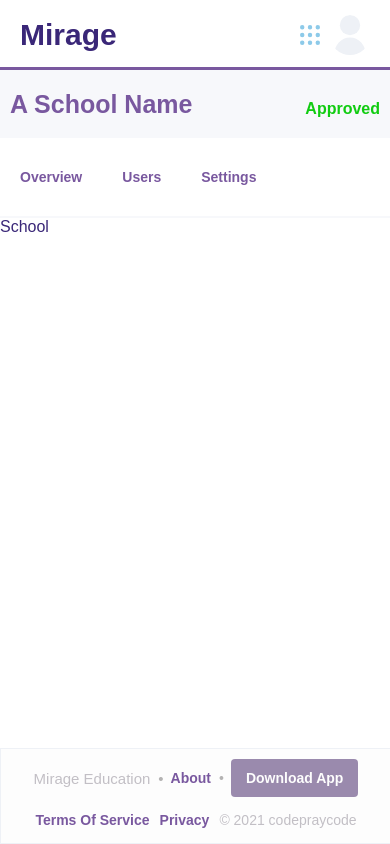
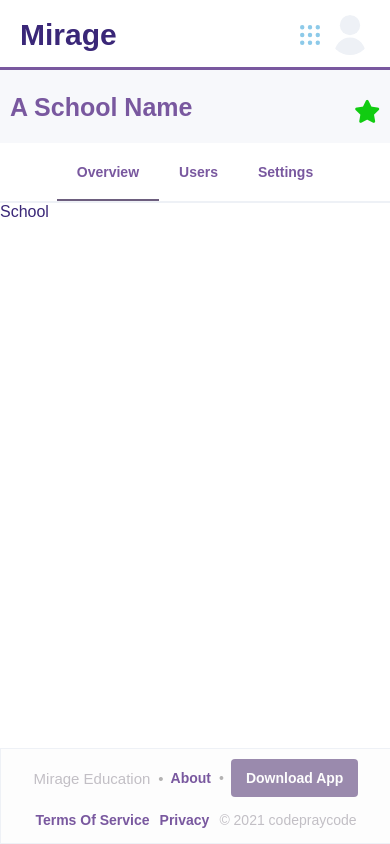
Before and after one commit to codepraycode/mirage_dashboard, a React (Create React App) app: page /school in a window 390 px wide. Built offline with nearby package versions, Linux system fonts and the light colour scheme; a web font is replaced by a local one.

Commit message:
added school page nav active indicators

```diff
--- a/src/Hoc/Layout/school.jsx
+++ b/src/Hoc/Layout/school.jsx
@@ -1,5 +1,5 @@
 import React from 'react'
-import { NavLink, useParams } from 'react-router-dom';
+import { Link, useParams, useLocation } from 'react-router-dom';
 
 // COMPONENTS
 import Header from '../../Components/header';
@@ -15,27 +15,33 @@ import BreadCrumb from '../../widget/breadcrumb';
 
 function TabNav() {
     let {id} = useParams();
+    const location = useLocation();
     // console.log(key);
 
+    // console.log(location);
+    let {hash} = location;
+
+    // console.log(hash,hash === "overview")
+
     return (
-        <div className="nav-panel">
+        <div className="tabnav">
             <ul className="">
                 <li>
-                    <NavLink end to={`/school/${id}/#overview`}>
+                    <Link to={`/school/${id}/#overview`} className={`${hash === "#overview" || hash === '' ? "active":''}`}>
                         Overview
-                    </NavLink>
+                    </Link>
                 </li>
 
                 <li>
-                    <NavLink end to={`/school/${id}/users`}>
+                    <Link to={`/school/${id}/#users`} className={`${hash === "#users" ? "active":''}`}>
                         Users
-                    </NavLink>
+                    </Link>
                 </li>
 
                 <li>
-                    <NavLink end to={`/school/${id}/settings`}>
+                    <Link to={`/school/${id}/#settings`} className={`${hash === "#settings" ? "active":''}`}>
                         Settings
-                    </NavLink>
+                    </Link>
                 </li>
             </ul>
         </div>
@@ -57,7 +63,7 @@ const SchoolLayout = () => {
                         <span>
                             Approved
                         </span>
-                        {/* <i className="fas fa-star"></i> */}
+                        <i className="fas fa-star"></i>
 
                     </div>
                 </BreadCrumb>
--- a/src/css/_school.scss
+++ b/src/css/_school.scss
@@ -1,5 +1,6 @@
 // All Styles Pertaining to School Page
 @import './constants';
+@import './mixins/animations';
 .school_page {
     .breadcrumb {
         padding: 23px 50px;
@@ -9,6 +10,9 @@
         }
         .school_status {
             font-weight: bold;
+            i {
+                display: none;
+            }
             &.active {
                 color: $green;
             }
@@ -20,12 +24,54 @@
             }
         }
     }
+    .tabnav {
+        padding: 0 70px;
+        border-bottom: 2px solid $light-gray;
+        ul {
+            display: flex;
+            li {
+                text-align: center;
+                padding: 20px;
+                position: relative;
+                cursor: pointer;
+                a {
+                    &.active::after {
+                        content: "";
+                        position: absolute;
+                        bottom: 0;
+                        left: 0;
+                        height: 2px;
+                        background: $primary-light;
+                        width: 100%;
+                        @include fadeAnimation;
+                    }
+                }
+            }
+        }
+    }
 }
 
 @media (max-width:760px) {
     .school_page {
         .breadcrumb {
             padding: 20px 10px;
+            .school_status {
+                span {
+                    display: none;
+                }
+                i {
+                    display: block;
+                    font-size: 23px;
+                }
+            }
+        }
+        .tabnav {
+            padding: 0;
+            ul {
+                display: flex;
+                align-items: center;
+                justify-content: center;
+            }
         }
     }
 }
--- a/src/css/mixins/_animations.scss
+++ b/src/css/mixins/_animations.scss
@@ -1,5 +1,9 @@
 @mixin Spin360 {
     animation: rot360 linear 0.9s infinite;
+}
+
+@mixin fadeAnimation {
+    animation: fade ease 0.8s;
 }
 
 @keyframes rot360 {
@@ -19,3 +23,15 @@
         transform: rotate(360deg);
     }
 }
+
+@keyframes fade {
+    0% {
+        opacity: 0.3;
+    }
+    50% {
+        opacity: 0.7;
+    }
+    100% {
+        opacity: 1;
+    }
+}
```
